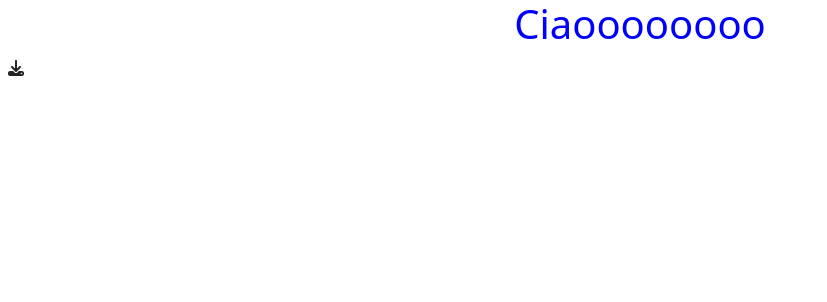
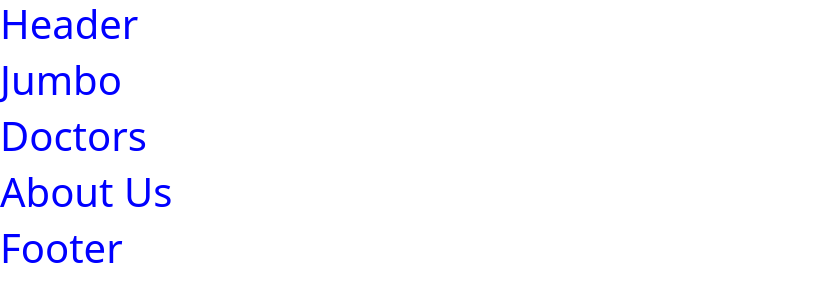
Before and after one commit to NicholasConti/bdoctor-front, a Vue app: page / in a window 1280 px wide. Shown: the top 302 px of the page, without its empty margins (0-827 px from the left). Built offline with nearby package versions, Linux system fonts and the light colour scheme.

Commit message:
base-structure

```diff
--- a/src/App.vue
+++ b/src/App.vue
@@ -1,15 +1,19 @@
 <script>
-import HelloApp from './components/HelloApp.vue'
+import HeaderApp from './components/HeaderApp.vue';
+import FooterApp from './components/FooterApp.vue';
 export default {
     name: 'App',
     components: {
-        HelloApp
+        HeaderApp,
+        FooterApp
     }
 }
 </script>
 
 <template>
-    <HelloApp />
+    <HeaderApp />
+    <RouterView></RouterView>
+    <FooterApp />
 </template>
 
 <style lang="scss" scoped></style>
--- /dev/null
+++ b/src/components/AboutUs.vue
@@ -0,0 +1,15 @@
+<script>
+export default {
+    name: 'AboutUs'
+}
+</script>
+
+<template>
+    <h1>About Us</h1>
+</template>
+
+<style lang="scss" scoped>
+h1 {
+    color: blue
+}
+</style>
--- /dev/null
+++ b/src/components/DoctorList.vue
@@ -0,0 +1,15 @@
+<script>
+export default {
+    name: 'DoctorList'
+}
+</script>
+
+<template>
+    <h1>Doctors</h1>
+</template>
+
+<style lang="scss" scoped>
+h1 {
+    color: blue
+}
+</style>
--- /dev/null
+++ b/src/components/FooterApp.vue
@@ -0,0 +1,15 @@
+<script>
+export default {
+    name: 'FooterApp'
+}
+</script>
+
+<template>
+    <h1>Footer</h1>
+</template>
+
+<style lang="scss" scoped>
+h1 {
+    color: blue
+}
+</style>
--- /dev/null
+++ b/src/components/HeaderApp.vue
@@ -0,0 +1,15 @@
+<script>
+export default {
+    name: 'HeaderApp'
+}
+</script>
+
+<template>
+    <h1>Header</h1>
+</template>
+
+<style lang="scss" scoped>
+h1 {
+    color: blue
+}
+</style>
--- a/src/components/HelloApp.vue
+++ /dev/null
@@ -1,16 +0,0 @@
-<script>
-export default {
-    name: 'HelloApp'
-}
-</script>
-
-<template>
-    <h1 class="text-center">Ciaoooooooo</h1>
-    <span class="load-bg p-2"><font-awesome-icon icon="fa-solid fa-download" /></span>
-</template>
-
-<style lang="scss" scoped>
-h1 {
-    color: blue
-}
-</style>
--- /dev/null
+++ b/src/components/JumboHome.vue
@@ -0,0 +1,15 @@
+<script>
+export default {
+    name: 'JumboHome'
+}
+</script>
+
+<template>
+    <h1>Jumbo</h1>
+</template>
+
+<style lang="scss" scoped>
+h1 {
+    color: blue
+}
+</style>
--- a/src/main.js
+++ b/src/main.js
@@ -7,8 +7,10 @@ import App from './App.vue';
 import { library } from '@fortawesome/fontawesome-svg-core';
 
 import { FontAwesomeIcon } from '@fortawesome/vue-fontawesome';
-import { faDownload } from '@fortawesome/free-solid-svg-icons'
+import { faDownload } from '@fortawesome/free-solid-svg-icons';
+
+import { router } from './router';
 
 library.add(faDownload);
 
-createApp(App).component('font-awesome-icon', FontAwesomeIcon).mount('#app')
+createApp(App).use(router).component('font-awesome-icon', FontAwesomeIcon).mount('#app')
--- /dev/null
+++ b/src/pages/AppHome.vue
@@ -0,0 +1,26 @@
+<script>
+import JumboHome from '../components/JumboHome.vue';
+import DoctorList from '../components/DoctorList.vue';
+import AboutUs from '../components/AboutUs.vue';
+
+export default {
+    name: 'AppHome',
+    components: {
+        JumboHome,
+        DoctorList,
+        AboutUs
+    }
+}
+</script>
+
+<template>
+    <JumboHome />
+    <DoctorList />
+    <AboutUs />
+</template>
+
+<style lang="scss" scoped>
+h1 {
+    color: blue
+}
+</style>
--- /dev/null
+++ b/src/router.js
@@ -0,0 +1,16 @@
+import { createRouter, createWebHistory } from "vue-router";
+
+import AppHome from './pages/AppHome.vue';
+
+const router = createRouter({
+    history: createWebHistory(),
+    routes: [
+        {
+            path: '/',
+            name: 'home',
+            component: AppHome
+        }
+    ]
+});
+
+export { router };
```
